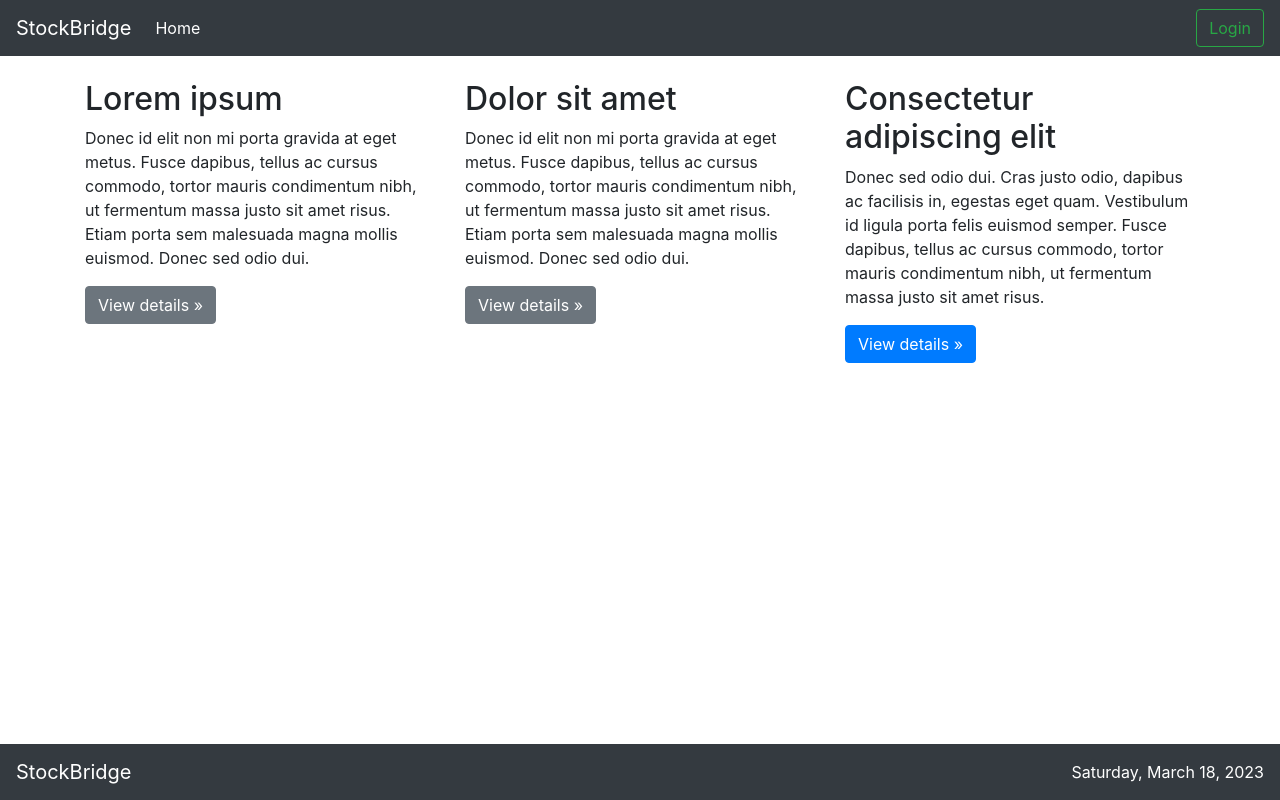
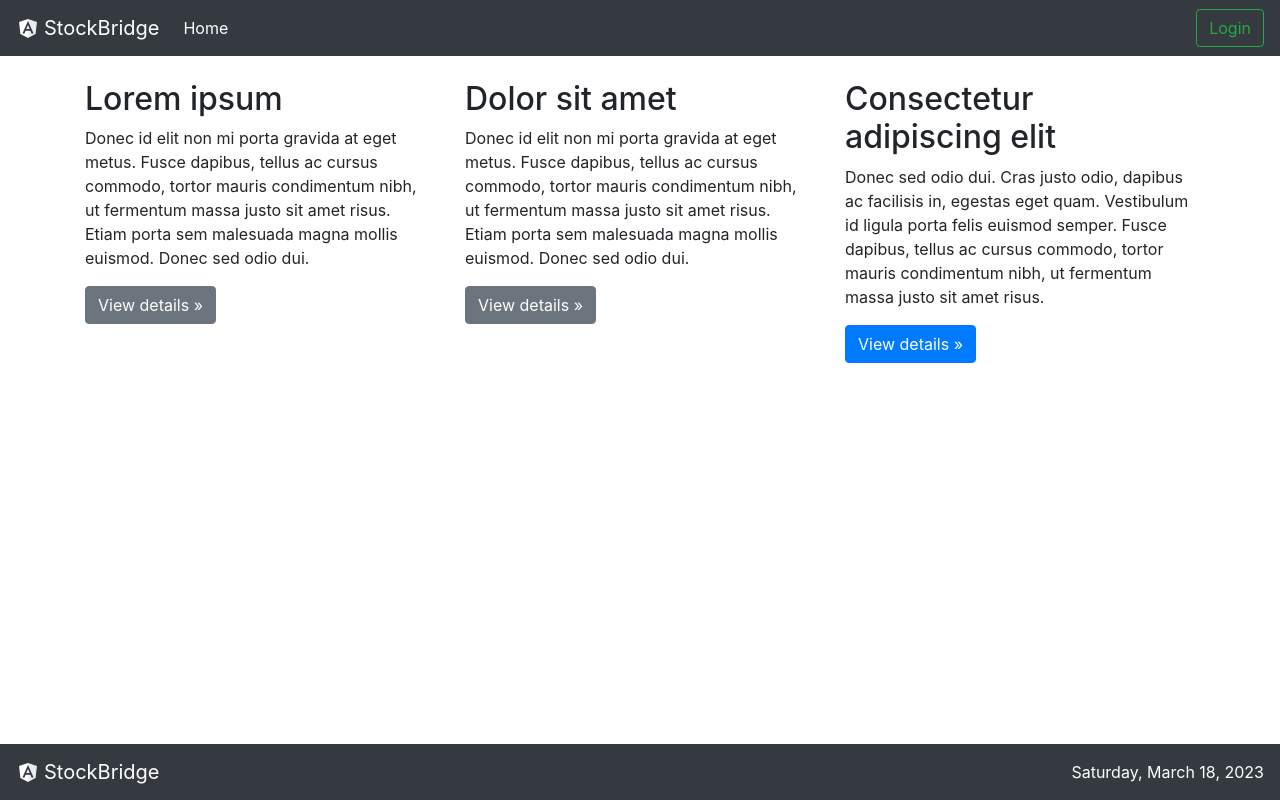
Before and after one commit to onurcanertekin/StockBridge-Frontend, an Angular app: page /welcome in a window 1280 px wide. Built offline with nearby package versions, Linux system fonts and the light colour scheme.

Commit message:
add logo to top and nav bar

```diff
--- a/src/app/common/layouts/bottom-navbar/bottom-navbar.component.html
+++ b/src/app/common/layouts/bottom-navbar/bottom-navbar.component.html
@@ -1,5 +1,6 @@
 <nav class="navbar fixed-bottom navbar-expand-sm navbar-dark bg-dark">
-  <a class="navbar-brand" href="#">{{environment.projectName}}</a>
+  <img class="m-auto" src="assets/logo_white_black.svg" alt="logo_white_black" width="24" height="24">
+  <a class="ml-1 navbar-brand" href="#">{{environment.projectName}}</a>
   <button class="navbar-toggler" type="button" data-toggle="collapse" data-target="#navbarCollapse"
     aria-controls="navbarCollapse" aria-expanded="false" aria-label="Toggle navigation">
     <span class="navbar-toggler-icon"></span>
--- a/src/app/common/layouts/top-navbar/top-navbar.component.html
+++ b/src/app/common/layouts/top-navbar/top-navbar.component.html
@@ -1,5 +1,6 @@
 <nav class="navbar navbar-expand-md navbar-dark bg-dark mb-4">
-  <a class="navbar-brand" href="#">{{environment.projectName}}</a>
+  <img class="m-auto" src="assets/logo_white_black.svg" alt="logo_white_black" width="24" height="24">
+  <a class="ml-1 navbar-brand" href="#">{{environment.projectName}}</a>
   <button class="navbar-toggler" type="button" data-toggle="collapse" data-target="#navbarCollapse"
     aria-controls="navbarCollapse" aria-expanded="false" aria-label="Toggle navigation">
     <span class="navbar-toggler-icon"></span>
```
Also changed, not shown: src/assets/logo_white_black.svg (added).
